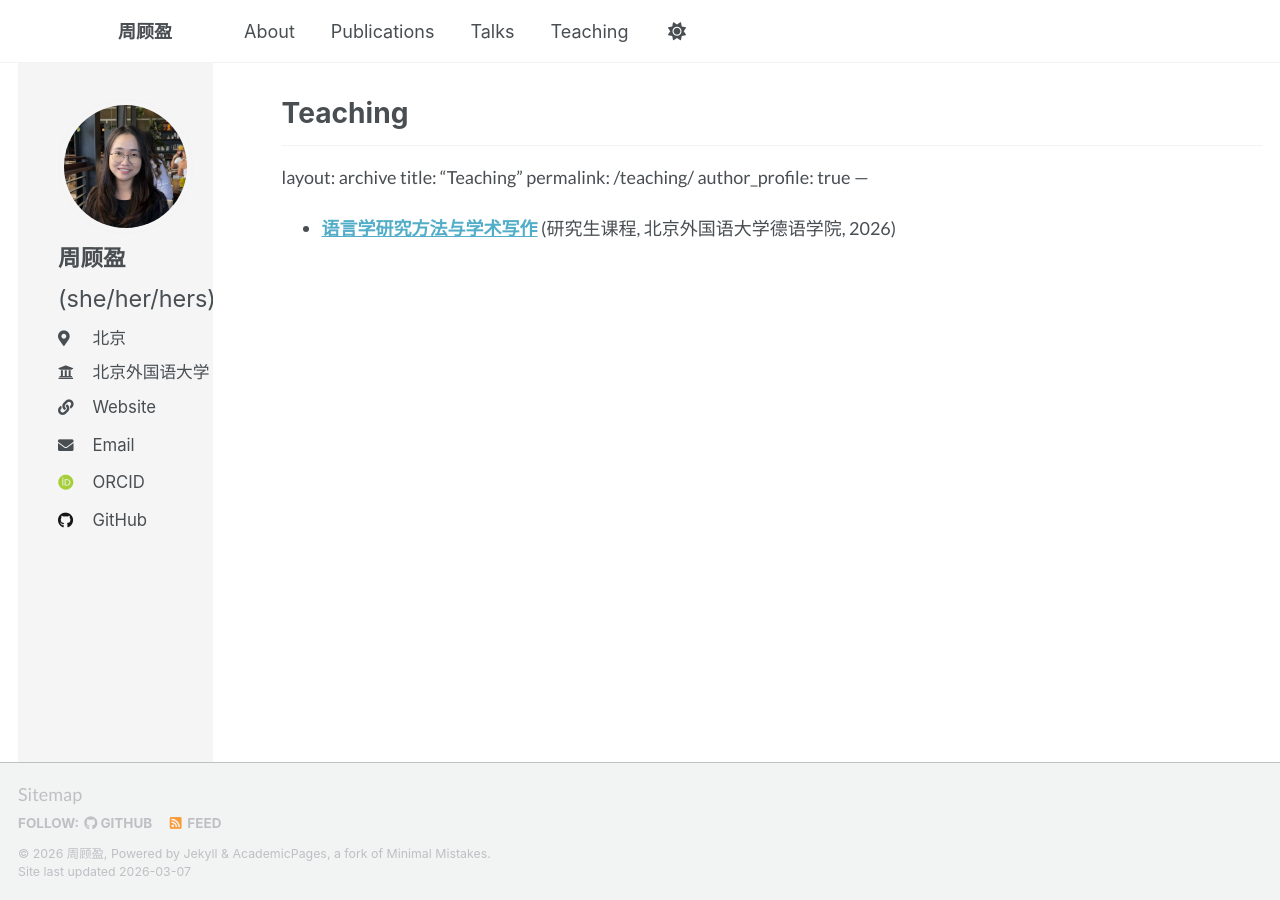
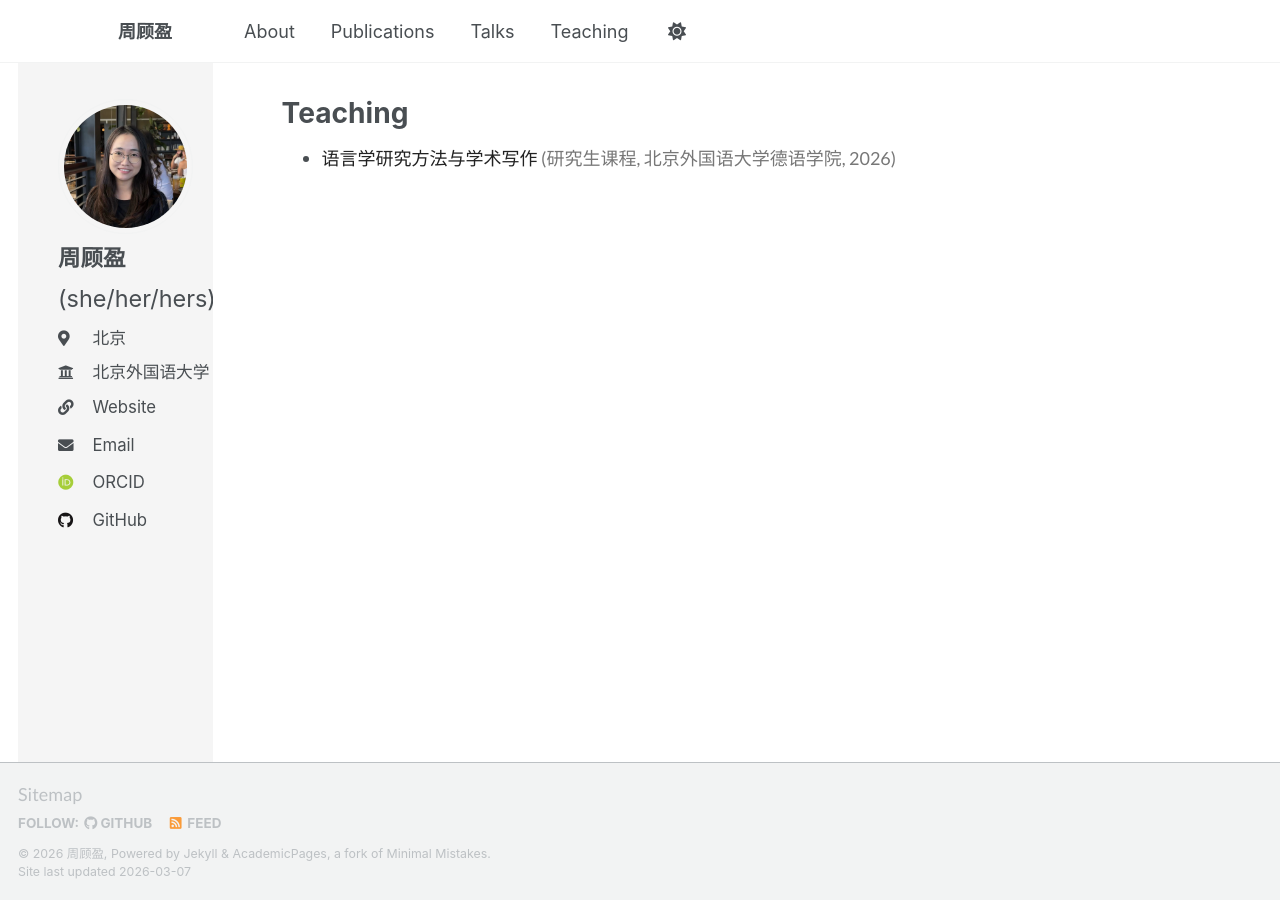
Before and after one commit to buyingo/buyingo.github.io, a Jekyll site: the page built from _pages/teaching.md, in a window 1280 px wide. Built offline with Jekyll 4.4.1, drawn with Linux system fonts in a browser that asks for light colours; some web fonts are replaced; a style sheet for code colours, icons or effects is not loaded.

Commit message:
improve teaching layout

```diff
--- a/_pages/teaching.md
+++ b/_pages/teaching.md
@@ -1,10 +1,3 @@
----
-layout: archive
-title: "Teaching"
-permalink: /teaching/
-author_profile: true
----
-
 ---
 layout: archive
 title: "Teaching"
@@ -19,8 +12,8 @@ author_profile: true
 {% for post in site.teaching reversed %}
 
 <li>
-<a href="{{ base_path }}{{ post.url }}"><strong>{{ post.title }}</strong></a>
-({{ post.type }}{% if post.venue %}, {{ post.venue }}{% endif %}{% if post.date %}, {{ post.date | date: "%Y" }}{% endif %})
+<a href="{{ base_path }}{{ post.url }}">{{ post.title }}</a>
+<span style="color:#777;">({{ post.type }}, {{ post.venue }}, {{ post.date | date: "%Y" }})</span>
 </li>
 
 {% endfor %}
--- a/assets/css/main.scss
+++ b/assets/css/main.scss
@@ -96,3 +96,13 @@ body {
 .masthead__menu {
   padding-left: 100px;  /* 控制导航栏整体向右偏移 */
 }
+
+.archive a {
+  color: #222;            /* 标题黑色 */
+  text-decoration: none;  /* 去掉下划线 */
+}
+
+.archive a:hover {
+  color: #2a7ae2;         /* hover 变蓝 */
+  text-decoration: underline;
+}
```
